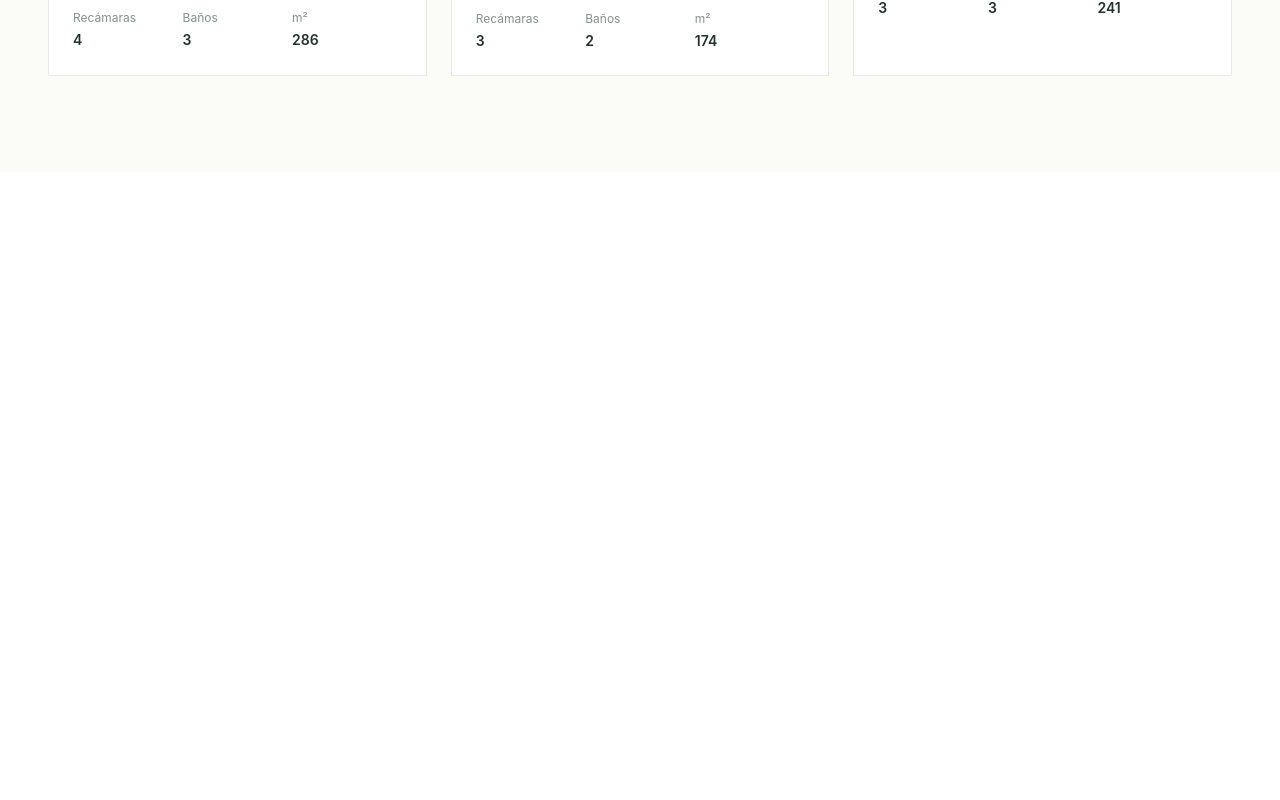
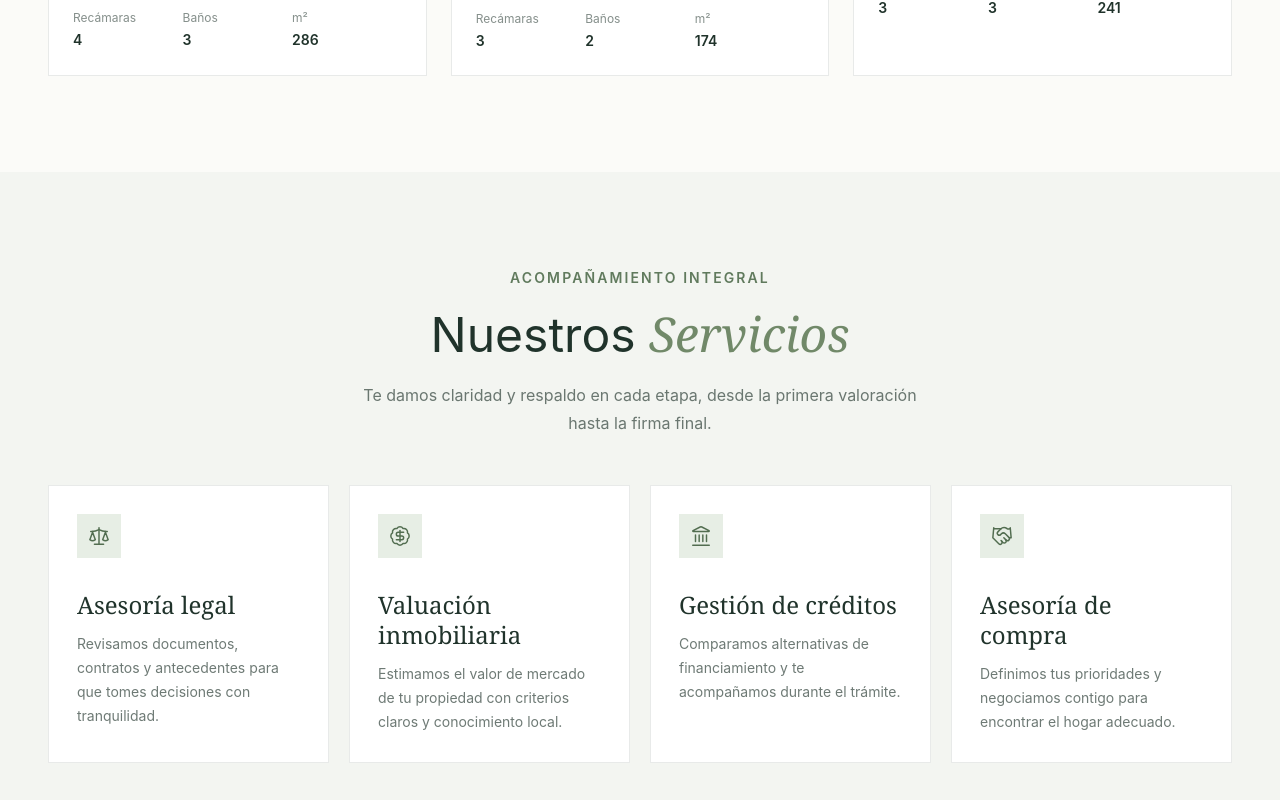
Before and after one commit to luisjcm/real-estate-ui, a React (Vite) app: page / in a window 1280 px wide. Shown: the part 1604-2404 px from the top of the page. Before the commit the page ends 1776 px from the top, so only its background shows below. Built offline with nearby package versions, Linux system fonts and the light colour scheme.

Commit message:
feat: implementación de sección Servicios usando lucide-react y css grid

```diff
--- a/package.json
+++ b/package.json
@@ -11,6 +11,7 @@
   },
   "dependencies": {
     "@tailwindcss/vite": "^4.3.3",
+    "lucide-react": "^1.48.0",
     "react": "^19.2.8",
     "react-dom": "^19.2.8",
     "tailwindcss": "^4.3.3"
--- a/src/App.jsx
+++ b/src/App.jsx
@@ -1,11 +1,13 @@
 import HeroSection from './components/sections/HeroSection'
 import FeaturedProperties from './components/sections/FeaturedProperties'
+import Services from './components/sections/Services'
 
 function App() {
   return (
     <>
       <HeroSection />
       <FeaturedProperties />
+      <Services />
     </>
   )
 }
--- /dev/null
+++ b/src/components/sections/Services.jsx
@@ -0,0 +1,49 @@
+import { BadgeDollarSign, Handshake, Landmark, Scale } from 'lucide-react'
+import { siteConfig } from '../../data/config'
+import ServiceCard from '../ui/ServiceCard'
+
+const serviceIcons = {
+  Scale,
+  BadgeDollarSign,
+  Landmark,
+  Handshake,
+}
+
+/**
+ * Sección de servicios inmobiliarios alimentada por la configuración del sitio.
+ * @param {{ services?: typeof siteConfig.services }} props
+ * @returns {JSX.Element}
+ */
+export default function Services({ services = siteConfig.services }) {
+  const copy = siteConfig.servicesSection
+
+  return (
+    <section id="servicios" className="bg-[#f3f5f1] text-[#20332b]">
+      <div className="mx-auto max-w-7xl px-5 py-16 sm:px-8 sm:py-20 lg:px-12 lg:py-24">
+        <div className="mx-auto mb-9 max-w-2xl text-center sm:mb-12">
+          <p className="mb-4 text-xs font-semibold uppercase tracking-[0.15em] text-[#607a5d] sm:text-sm">
+            {copy.eyebrow}
+          </p>
+          <h2 className="font-sans text-4xl leading-tight sm:text-5xl">
+            {copy.title}{' '}
+            <span className="font-serif italic text-[#718969]">{copy.titleAccent}</span>
+          </h2>
+          <p className="mx-auto mt-4 max-w-xl text-base leading-7 text-[#20332b]/65">
+            {copy.description}
+          </p>
+        </div>
+
+        <div className="grid grid-cols-1 gap-4 sm:grid-cols-2 sm:gap-5 xl:grid-cols-4">
+          {services.map((service) => (
+            <ServiceCard
+              key={service.id}
+              description={service.description}
+              icon={serviceIcons[service.icon]}
+              title={service.title}
+            />
+          ))}
+        </div>
+      </div>
+    </section>
+  )
+}
--- /dev/null
+++ b/src/components/ui/ServiceCard.jsx
@@ -0,0 +1,16 @@
+/**
+ * Tarjeta minimalista de servicio con un icono inyectado para mantenerla desacoplada.
+ * @param {{ title: string, description: string, icon: import('lucide-react').LucideIcon }} props
+ * @returns {JSX.Element}
+ */
+export default function ServiceCard({ title, description, icon: Icon }) {
+  return (
+    <article className="border border-[#20332b]/10 bg-white p-6 sm:p-7">
+      <div className="mb-8 flex h-11 w-11 items-center justify-center bg-[#e7eee5] text-[#526d50]">
+        <Icon aria-hidden="true" size={22} strokeWidth={1.6} />
+      </div>
+      <h3 className="font-serif text-2xl leading-tight text-[#20332b]">{title}</h3>
+      <p className="mt-3 text-sm leading-6 text-[#20332b]/65">{description}</p>
+    </article>
+  )
+}
--- a/src/data/config.js
+++ b/src/data/config.js
@@ -91,4 +91,41 @@ export const siteConfig = {
       imageAlt: 'Residencia con patio ajardinado y ventanales amplios',
     },
   ],
+  servicesSection: {
+    eyebrow: 'Acompañamiento integral',
+    title: 'Nuestros',
+    titleAccent: 'Servicios',
+    description:
+      'Te damos claridad y respaldo en cada etapa, desde la primera valoración hasta la firma final.',
+  },
+  services: [
+    {
+      id: 'asesoria-legal',
+      title: 'Asesoría legal',
+      description:
+        'Revisamos documentos, contratos y antecedentes para que tomes decisiones con tranquilidad.',
+      icon: 'Scale',
+    },
+    {
+      id: 'valuacion-inmobiliaria',
+      title: 'Valuación inmobiliaria',
+      description:
+        'Estimamos el valor de mercado de tu propiedad con criterios claros y conocimiento local.',
+      icon: 'BadgeDollarSign',
+    },
+    {
+      id: 'gestion-de-creditos',
+      title: 'Gestión de créditos',
+      description:
+        'Comparamos alternativas de financiamiento y te acompañamos durante el trámite.',
+      icon: 'Landmark',
+    },
+    {
+      id: 'asesoria-de-compra',
+      title: 'Asesoría de compra',
+      description:
+        'Definimos tus prioridades y negociamos contigo para encontrar el hogar adecuado.',
+      icon: 'Handshake',
+    },
+  ],
 }
```
Also changed, not shown: 1 other file (tests, documents, lock files or other folders).
